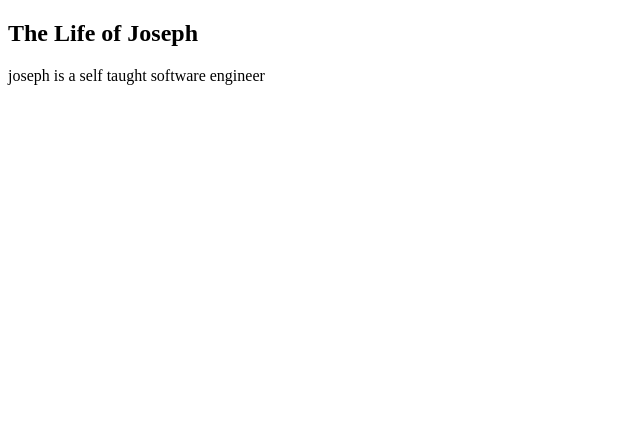
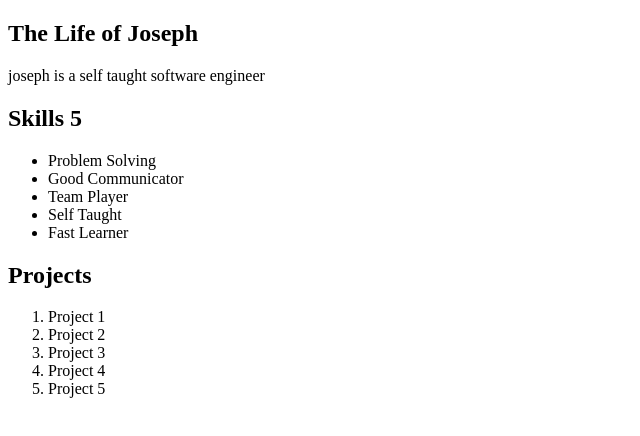
Before and after one commit to zaki-s/my-life, a plain HTML site: page index.html in a window 1280 px wide. Shown: the whole page, without its empty margins (0-640 px from the left). Drawn offline with Linux system fonts and the light colour scheme.

Commit message:
add skills and projects sections to "The Life of Joseph" web app

```diff
--- a/index.html
+++ b/index.html
@@ -10,6 +10,7 @@
     <section id ='aboutme'>
     </section>
 
+    <section id="skillsprojects"></section>
     <script src="./index.js"></script>
 </body>
 </html>
--- a/index.js
+++ b/index.js
@@ -1,12 +1,57 @@
 let heading = 'The Life of Joseph'
 let paragraph= 'joseph is a self taught software engineer'
+const skills = ['Problem Solving', 'Good Communicator', 'Team Player', 'Self Taught', 'Fast Learner']
+const projects = ['Project 1', 'Project 2', 'Project 3', 'Project 4', 'Project 5']
 
 const aboutMeSection = document.getElementById("aboutme")
+const skillsSection = document.getElementById("skillsprojects")
 
+// About me section
 let headingElement = document.createElement('h1')
 headingElement.innerHTML = heading
 let paragraphElement = document.createElement('p')
 paragraphElement.innerHTML = paragraph
 
+// End of about me section
+
+// Skills Section
+const skillsContainer =  document.createElement('div')
+const projectContainer = document.createElement('div')
+
+skillsContainer.innerHTML = `
+    <h2>Skills ${skills.length}</h2>
+`
+
+let skillsList = document.createElement('ul')
+
+for (let skill = 0; skill < skills.length; skill++ ) {
+    console.log(skills[skill])
+    let listItem = document.createElement('li')
+    listItem.innerHTML = skills[skill]
+    skillsList.appendChild(listItem)
+}
+
+skillsContainer.appendChild(skillsList)
+
+
+projectContainer.innerHTML = `
+    <h2>Projects</h2>
+`
+
+let projectList = document.createElement('ol')
+
+projects.forEach((project) => {
+    let listItem = document.createElement('li')
+    listItem.innerHTML = project
+    projectList.appendChild(listItem)
+})
+
+projectContainer.appendChild(projectList)
+
+
+// End of skills section
+
 aboutMeSection.appendChild(headingElement)
 aboutMeSection.appendChild(paragraphElement)
+skillsSection.appendChild(skillsContainer)
+skillsSection.appendChild(projectContainer)
```
